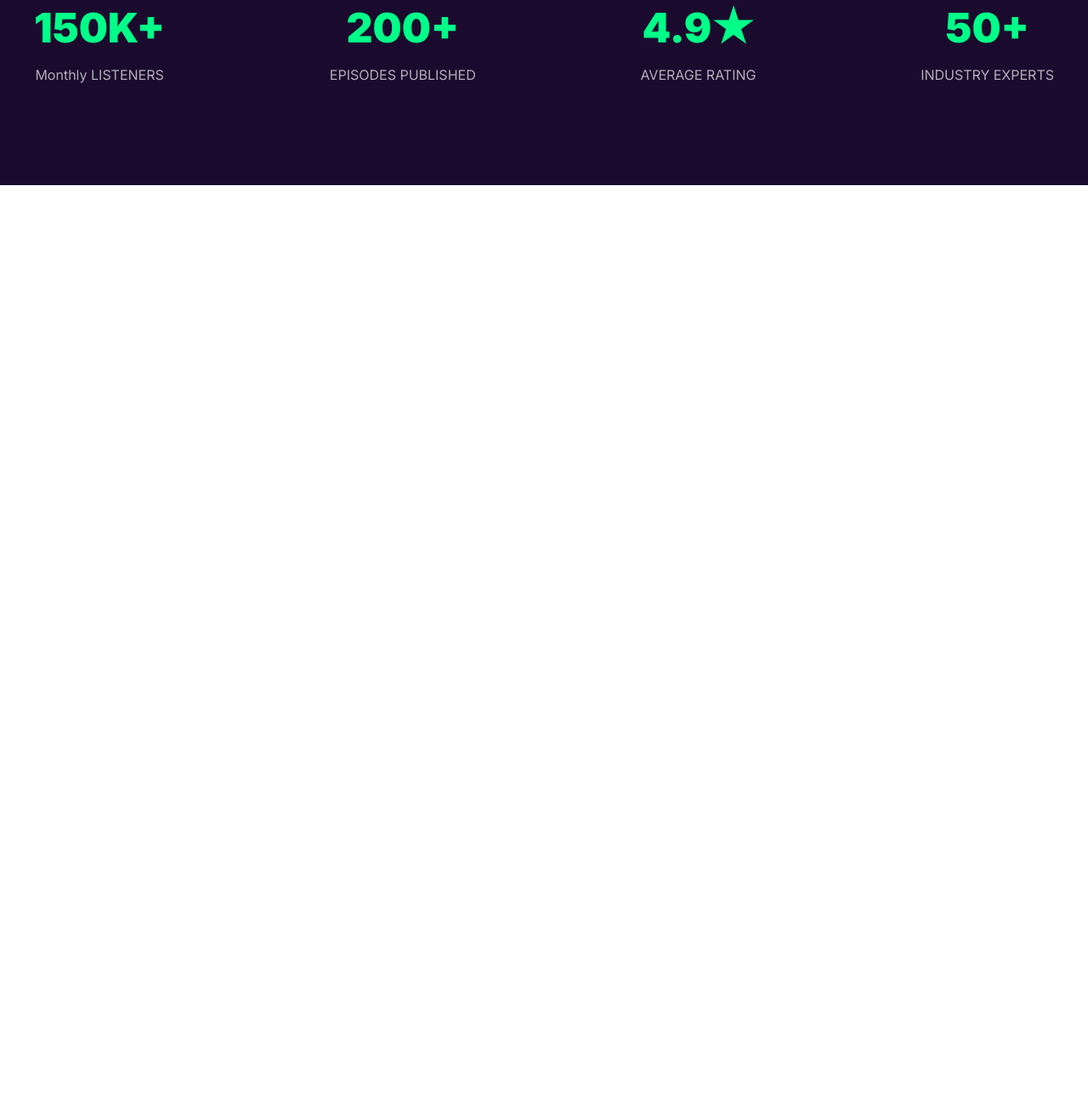
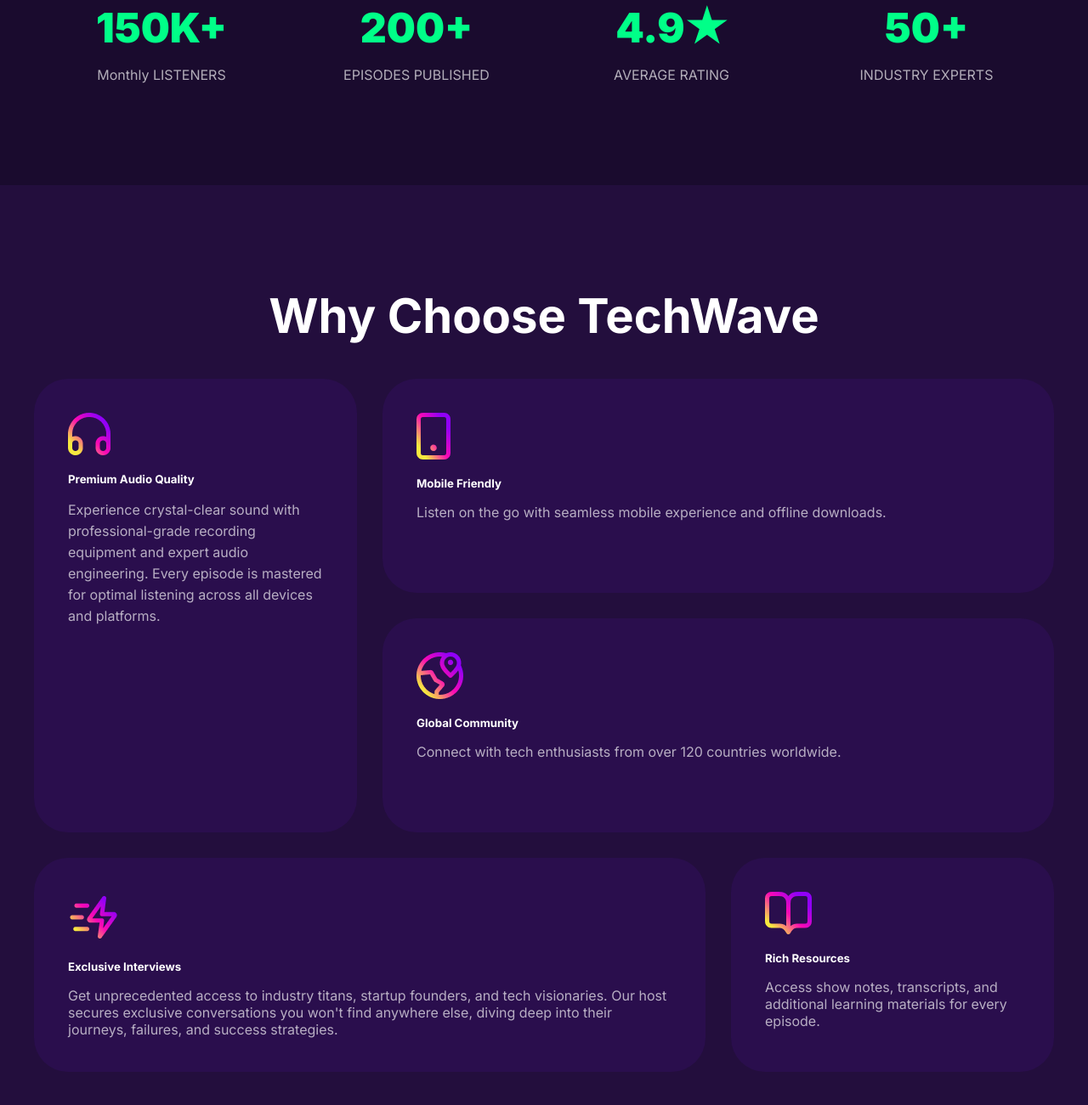
Before and after one commit to raselbabu273/my-second-assignment, a plain HTML site: page index.html in a window 1280 px wide. Shown: the part 1271-2572 px from the top of the page at 85% size. Before the commit the page ends 1489 px from the top, so only its background shows below. Drawn offline with Linux system fonts and the light colour scheme.

Commit message:
Techwave sevtion design complete

```diff
--- a/index.html
+++ b/index.html
@@ -73,7 +73,7 @@
 
             <hr>
 
-            <div class="card-container display-flex">
+            <div class="card-container">
                 <div class="card">
                     <h2 class="card-title">150K+</h2>
                     <p class="card-name">Monthly LISTENERS</p>
@@ -94,6 +94,43 @@
 
         </div>
     </section>
+
+    <!-- TechWave Section -->
+     <section style="background-color: #230E3D;">
+        <div class="tech-title">
+            <h3>Why Choose TechWave</h3>
+        </div>
+
+        <div class="tech-container">
+            <div class="premium grid-box">
+                <img src="./assets/headphone.png" alt="">
+                <h5 class="grid-title">Premium Audio Quality</h5>
+                <p class="text-secondary grid-description">Experience crystal-clear sound with professional-grade recording equipment and expert audio engineering. Every episode is mastered for optimal listening across all devices and platforms.</p>
+            </div>
+            <div class="mobile grid-box">
+                <img src="./assets/device.png" alt="">
+                <h5 class="grid-title">Mobile Friendly</h5>
+                <p class="text-secondary">Listen on the go with seamless mobile experience and offline downloads.</p>
+            </div>
+            <div class="global grid-box">
+                <img src="./assets/location.png" alt="">
+                <h5 class="grid-title">Global Community</h5>
+                <p class="text-secondary">Connect with tech enthusiasts from over 120 countries worldwide.</p>
+            </div>
+            <div class="exclusive grid-box">
+                <img src="./assets/zap-fast.png" alt="">
+                <h5 class="grid-title">Exclusive Interviews</h5>
+                <p class="text-secondary">Get unprecedented access to industry titans, startup founders, and tech visionaries. Our host secures exclusive conversations you won't find anywhere else, diving deep into their journeys, failures, and success strategies.</p>
+            </div>
+            <div class="rich grid-box">
+                <img src="./assets/resource.png" alt="">
+                <h5 class="grid-title">Rich Resources</h5>
+                <p class="text-secondary">Access show notes, transcripts, and additional learning materials for every episode.</p>
+            </div>
+        </div>
+     </section>
+
+     <!--  -->
 </body>
 
 </html>
--- a/styles/style.css
+++ b/styles/style.css
@@ -30,7 +30,6 @@
 .text-secondary,
 .card-name {
     color: rgba(255, 255, 255, 0.668);
-    font-size: 1rem;
 }
 
 .btn-primary {
@@ -51,10 +50,16 @@
 }
 
 .card-title {
-    font-size: 48px;
+    font-size: 3rem;
     font-weight: 900;
     color: #00FF88;
     margin-bottom: 16px;
+}
+
+.grid-box {
+    background-color: rgba(53, 17, 101, 0.4);
+    padding: 40px;
+    border-radius: 40px;
 }
 
 /* Navbar Section */
@@ -208,10 +213,69 @@
 .card-container {
     max-width: 1200px;
     margin: 0 auto;
+    display: grid;
+    grid-template-columns: repeat(4, 1fr);
     padding-bottom: 120px;
     justify-content: space-between;
     align-items: center;
 }
+
+/* TechWave Section */
+.tech-title {
+    font-size: 3rem;
+    font-weight: 700;
+    max-width: 1200px;
+    margin: 0 auto;
+    text-align: center;
+    padding-top: 120px;
+    padding-bottom: 40px;
+}
+
+.tech-container {
+    max-width: 1200px;
+    margin: 0 auto;
+    /* padding-top: 40px; */
+    padding-bottom: 120px;
+    display: grid;
+    /* justify-content: center;
+    align-items: center; */
+    grid-template-columns: repeat(3, 1fr);
+    grid-template-rows: repeat(3, 1fr);
+    gap: 30px;
+}
+
+.premium {
+    grid-column: span 1;
+    grid-row: span 2;
+}
+
+.mobile {
+    grid-column: span 2;
+}
+
+.global {
+    grid-column: span 2;
+}
+
+.exclusive {
+    grid-column: span 2;
+}
+
+.grid-title {
+    padding-top: 16px;
+    padding-bottom: 16px;
+}
+
+.grid-description {
+    line-height: 25px;
+}
+
+
+
+
+
+
+
 
 
 /* ===Responsive Styles=== */
@@ -271,14 +335,52 @@
     }
 
     .card-container {
-        flex-direction: column;
+        grid-template-columns: repeat(2, 1fr);
+        gap: 40px;
+        width: 100%;
     }
 
     .about-container {
-        /* max-width: 1200px;
-        margin: 0 auto; */
-        width: 100%;
         text-align: center;
         padding: 40px;
     }
+
+    .about-section-title {
+        font-size: 2rem;
+        font-weight: 700;
+    }
+
+    .card-title {
+        font-size: 2.5rem;
+    }
+
+    .tech-title {
+        font-size: 1.5rem;
+        font-weight: 700;
+        max-width: 100%;
+        margin: 0 auto;
+        text-align: center;
+    }
+
+    .tech-container {
+        margin: 0 auto;
+        max-width: 400;
+        /* flex-direction: column; */
+        grid-template-columns: repeat(1, 1fr);
+        justify-content: center;
+        align-items: center;
+        padding: 16px 20px 40px;
+        gap: 16px;
+    }
+
+    .premium,
+    .mobile,
+    .global,
+    .exclusive,
+    .rich {
+        padding: 24px;
+        width: 100%;
+        border-radius: 24px;
+    }
+
 }
```
Also changed, not shown: assets/zap-fast.png (added).
